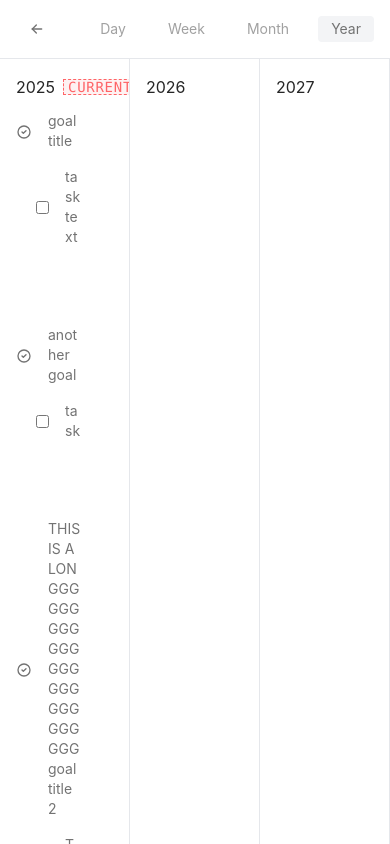
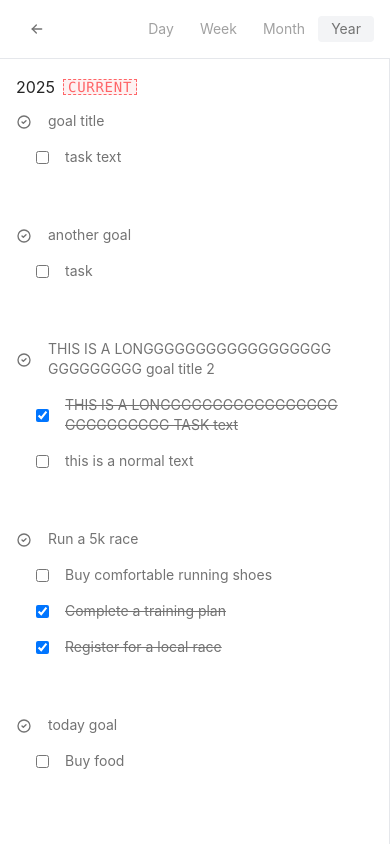
Before and after one commit to kahseng-dev/planner, a React (Vite) app in the folder web/: page /board in a window 390 px wide. Both pictures are taken after typing "Sample", "Sample" into the empty fields and a click on the button "Login". Built offline with nearby package versions, Linux system fonts and the light colour scheme.

Commit message:
fix: mobile responsiveness

```diff
--- a/web/src/components/board/layout/day-board-layout.tsx
+++ b/web/src/components/board/layout/day-board-layout.tsx
@@ -32,7 +32,7 @@ const DayBoardLayout = ({ goals }:DayBoardLayoutProps) => {
             { daysOfMonth.map((dayOfMonth, index) => (
                 <div
                     key={index}
-                    className="group/goal p-4 min-w-1/3 border-r border-gray-200 overflow-y-scroll">
+                    className="group/goal p-4 min-w-full md:min-w-1/3 lg:md:min-w-1/4 border-r border-gray-200 overflow-y-scroll">
                     <div className="flex items-center gap-2 mb-2">
                         <p className="text-neutral-800">{`${dayOfMonth?.day} ${firstDayOfActiveMonth.monthLong}`}</p>
                         { dayOfMonth?.toISODate() === today.toISODate() && <Tag text="today" /> }
--- a/web/src/components/board/layout/month-board-layout.tsx
+++ b/web/src/components/board/layout/month-board-layout.tsx
@@ -32,7 +32,7 @@ const MonthBoardLayout = ({ goals }:MonthBoardLayoutProps) => {
             { monthsOfYear.map((monthOfYear, index) => (
                 <div
                     key={index}
-                    className="group/goal p-4 min-w-1/3 border-r border-gray-200 overflow-y-scroll">
+                    className="group/goal p-4 min-w-full md:min-w-1/3 lg:md:min-w-1/4 border-r border-gray-200 overflow-y-scroll">
                     <div className="flex items-center gap-2 mb-2">
                         <p className="text-neutral-800">{monthOfYear?.monthLong}</p>
                         { monthOfYear?.toISODate() == today.toISODate() && <Tag text="today" /> }
--- a/web/src/components/board/layout/week-board-layout.tsx
+++ b/web/src/components/board/layout/week-board-layout.tsx
@@ -32,7 +32,7 @@ const WeekBoardLayout = ({ goals }:WeekBoardLayoutProps) => {
             { daysOfWeek.map((dayOfWeek, index) => (
                 <div
                     key={index}
-                    className="group/goal p-4 min-w-1/3 border-r border-gray-200 overflow-y-scroll">
+                    className="group/goal p-4 min-w-full md:min-w-1/3 lg:md:min-w-1/4 border-r border-gray-200 overflow-y-scroll">
                     <div className="flex items-center gap-2 mb-2">
                         <p className="text-neutral-800">{dayOfWeek?.weekdayLong}</p>
                         { dayOfWeek?.toISODate() == today.toISODate() && <Tag text="today" /> }
--- a/web/src/components/board/layout/year-board-layout.tsx
+++ b/web/src/components/board/layout/year-board-layout.tsx
@@ -32,7 +32,7 @@ const YearBoardLayout = ({ goals }:YearBoardLayoutProps) => {
             { yearsList.map(year => (
                 <div
                     key={year}
-                    className="group/goal p-4 min-w-1/3 border-r border-gray-200 overflow-y-scroll">
+                    className="group/goal p-4 min-w-full md:min-w-1/3 lg:md:min-w-1/4 border-r border-gray-200 overflow-y-scroll">
                     <div className="flex items-center gap-2 mb-2">
                         <p className="text-neutral-800">{year}</p>
                         { year === currentYear && <Tag text="current" /> }
--- a/web/src/pages/Board.tsx
+++ b/web/src/pages/Board.tsx
@@ -41,7 +41,7 @@ const Board = () => {
                 <Button>
                     <img className="size-4" src={ArrowLeft} alt="logout" />
                 </Button>
-                <div className="flex justify-end gap-4">
+                <div className="flex justify-end sm:gap-4">
                     { timelineOptions.map(option =>
                         <Button
                             key={option}
```
